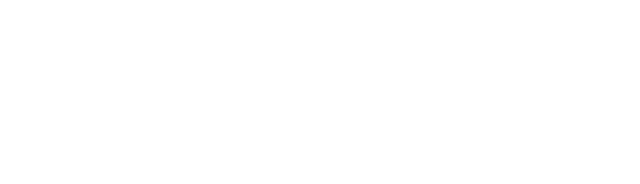
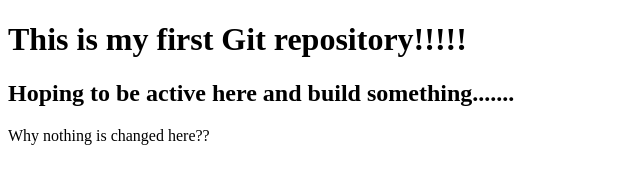
Before and after one commit to haykar0/testProject, a plain HTML site: page index.html in a window 1280 px wide. Shown: the whole page, without its empty margins (0-640 px from the left). Drawn offline with Linux system fonts and the light colour scheme.

Commit message:
Added few lines here in body

```diff
--- a/index.html
+++ b/index.html
@@ -6,6 +6,8 @@
     <title>Document</title>
 </head>
 <body>
-
+    <h1>This is my first Git repository!!!!!</h1>
+    <h2>Hoping to be active here and build something.......</h2>
+    Why nothing is changed here??
 </body>
 </html>
```
